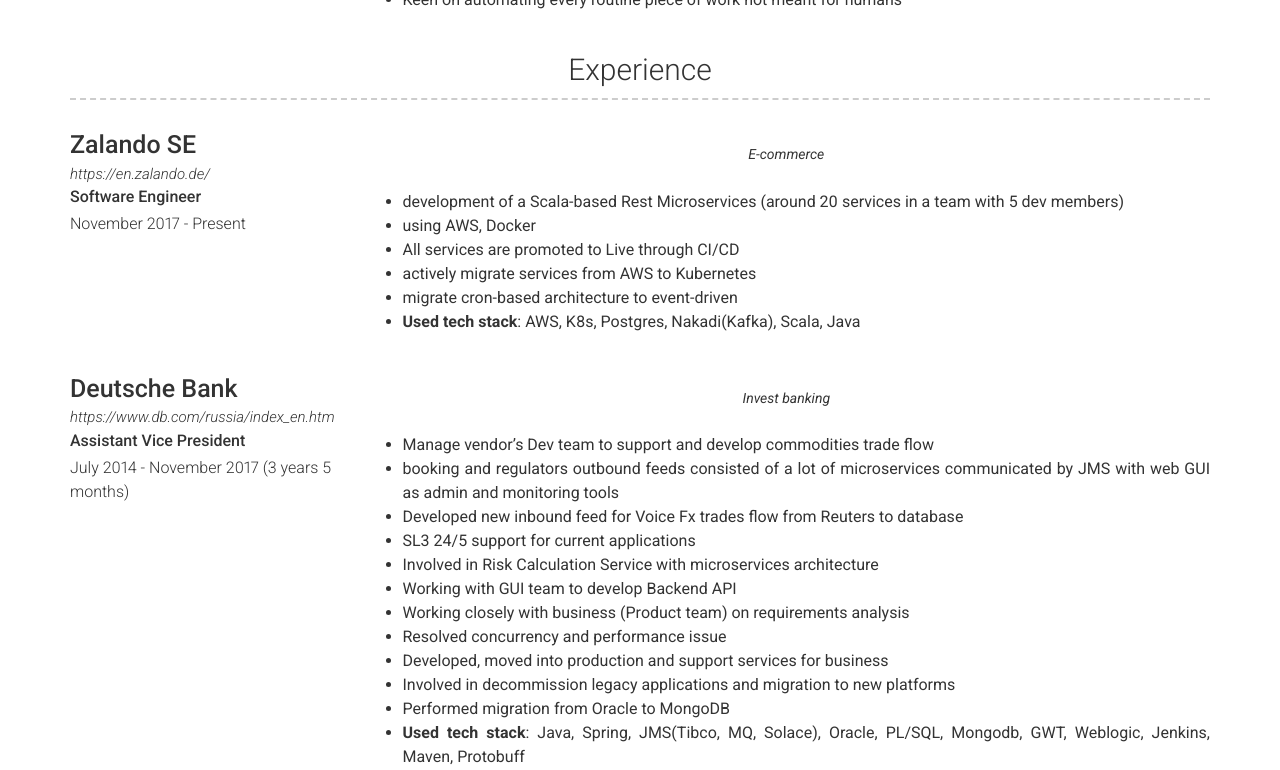
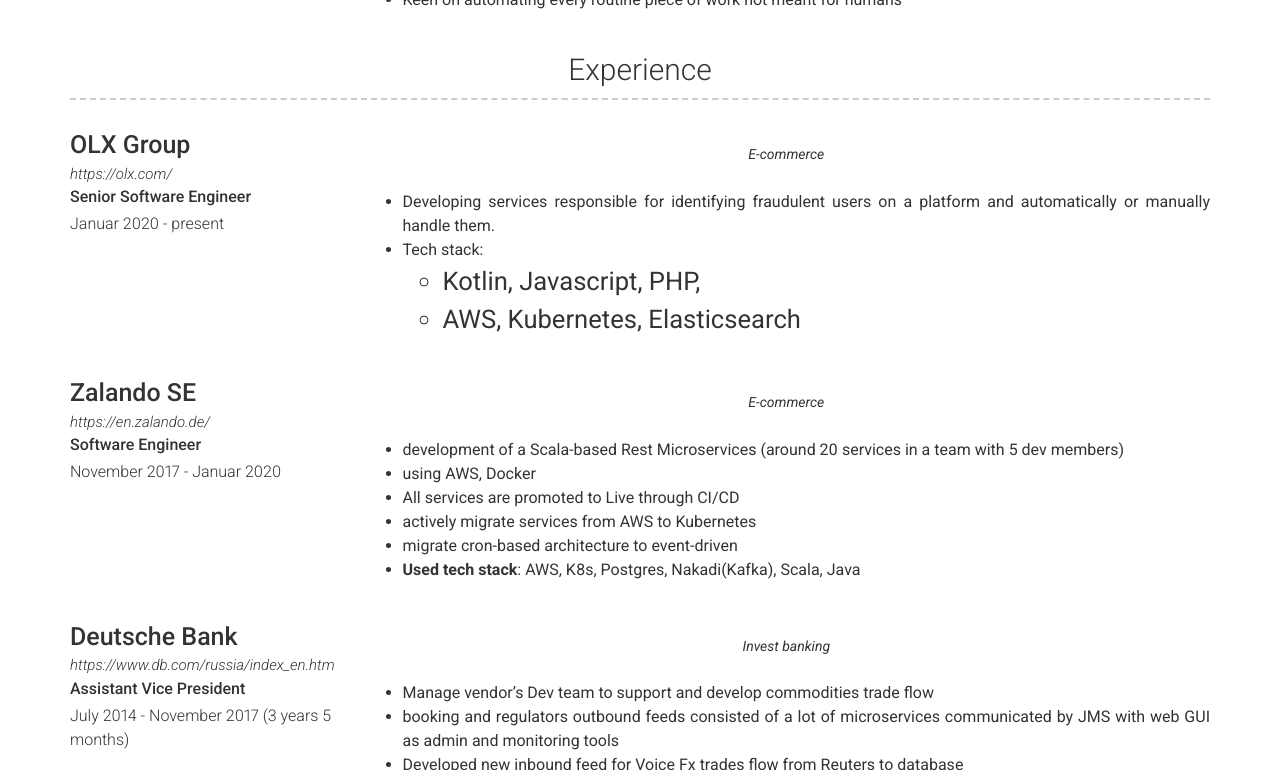
Before and after one commit to Refal/Egor_CV, a Jekyll site: the page built from index.md, in a window 1280 px wide and 900 px high, scrolled down 403 px, cut to the strip 130-900 px from the top of the window. Built offline with Jekyll 4.4.1, drawn with Linux system fonts in a browser that asks for light colours.

Commit message:
Update experience.yml
add olx expirience

```diff
--- a/_data/experience.yml
+++ b/_data/experience.yml
@@ -1,9 +1,21 @@
 # Experience template
+- layout: left
+  company: OLX Group
+  link: https://olx.com/
+  job_title: Senior Software Engineer
+  dates: Januar 2020 - present
+  quote: >
+    E-commerce
+  description: | # this will include new lines to allow paragraphs
+   * Developing services responsible for identifying fraudulent users on a platform and automatically or manually handle them.
+   * Tech stack:
+      - Kotlin, Javascript, PHP,
+      - AWS, Kubernetes, Elasticsearch
 - layout: left
   company: Zalando SE
   link: https://en.zalando.de/
   job_title: Software Engineer
-  dates: November 2017 - Present
+  dates: November 2017 - Januar 2020
   quote: >
    E-commerce
   description: | # this will include new lines to allow paragraphs
```
